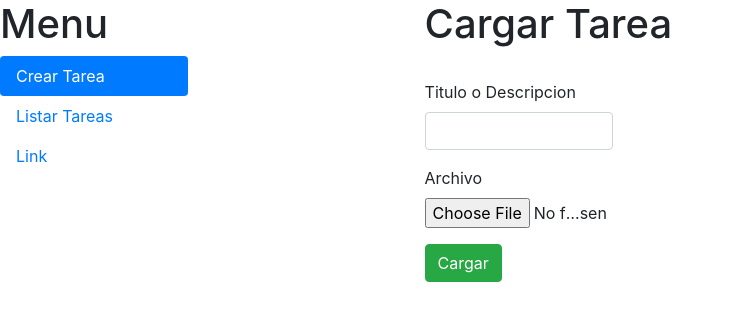
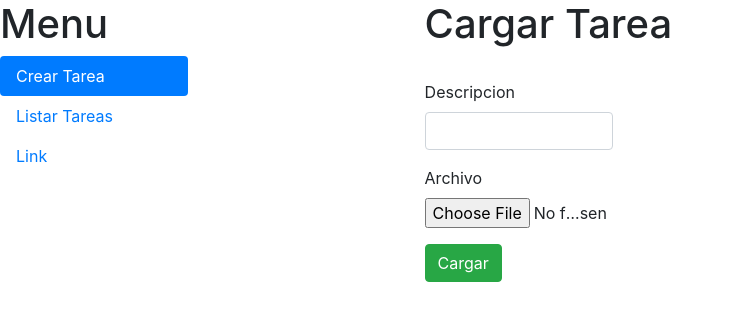
Before and after one commit to 0x1ef/seminario, a PHP site: template view/usuarioComun.php in a window 1280 px wide. Shown: the part 116-437 px from the top of the page, without its empty margins (0-733 px from the left). Run offline with PHP 8.4, Linux system fonts and the light colour scheme; the template is opened without the code that fills it, so the values that code supplies are empty.

Commit message:
Se modifico el nombre de un campo

```diff
--- a/view/usuarioComun.php
+++ b/view/usuarioComun.php
@@ -20,7 +20,7 @@
                     <input type="hidden" name="nombreUsuario" value="<?php echo $this->model->getNombreUsuario();?>">
     				<div class="form-group row">
     					<div class="col-sm-4">
-    						<label for="titulo">Titulo o Descripcion</label>
+    						<label for="titulo">Descripcion</label>
     						<input type="text" name="desc" id="titulo" class="form-control">
     					</div>
     				</div>
```
